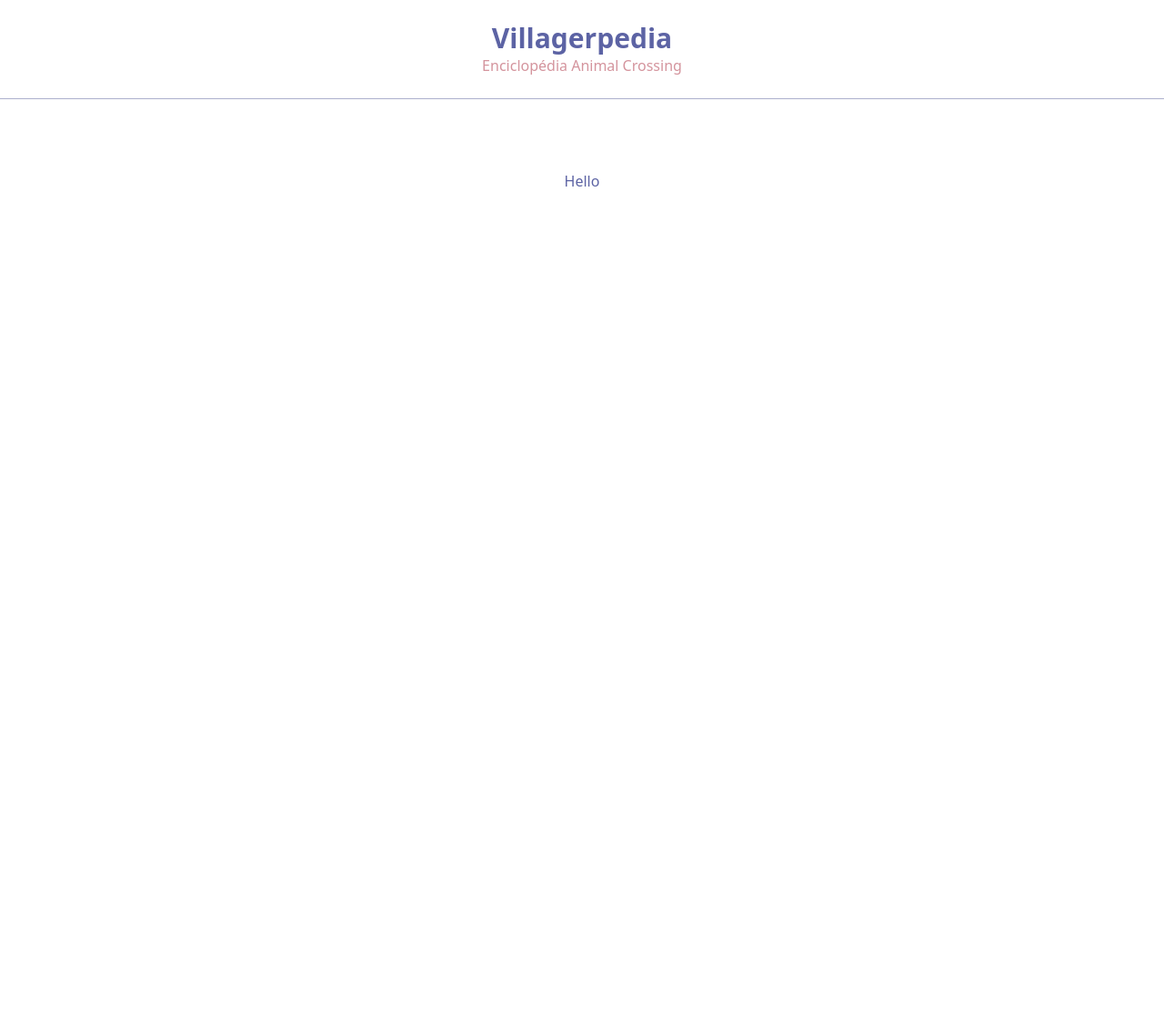
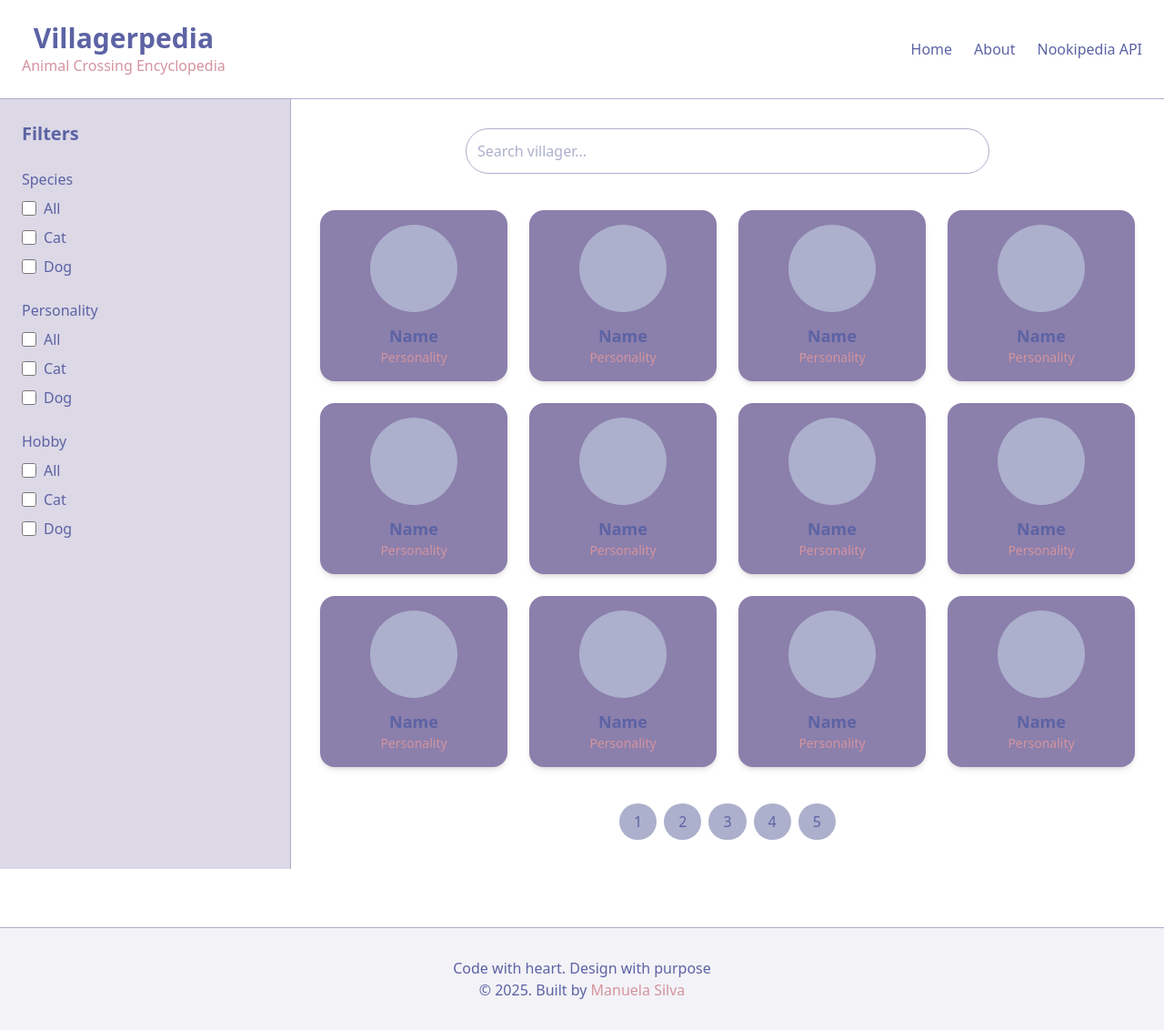
Before and after one commit to netuninho/villagerpedia, a Next.js app: page / in a window 1280 px wide. Shown: the whole page at 91% size. Before the commit the page ends 909 px from the top, so only its background shows below. Built offline with nearby package versions, Linux system fonts and the light colour scheme.

Commit message:
feat: layout home

```diff
--- a/src/app/layout.tsx
+++ b/src/app/layout.tsx
@@ -1,5 +1,6 @@
 import Header from "@/components/Header";
 import "../styles/output.css";
+import Footer from "@/components/Footer";
 
 export const metadata = {
   title: "Villagerpedia",
@@ -12,6 +13,7 @@
       <body className="bg-darkVanilla text-liberty min-h-screen font-sans antialiased">
         <Header/>
         {children}
+        <Footer/>
       </body>
     </html>
   );
--- a/src/app/page.tsx
+++ b/src/app/page.tsx
@@ -1,7 +1,67 @@
+import FilterGroup from "@/components/FilterGroup";
+
 export default function Home() {
   return (
-    <div className="font-sans grid grid-rows-[20px_1fr_20px] items-center justify-items-center min-h-screen p-8 pb-20 gap-16 sm:p-20">
-      <h1>Hello</h1>
-    </div>
+    <main className="flex flex-col md:flex-row min-h-screen bg-darkVanilla text-liberty">
+
+      {/* Sidebar / Filters */}
+      <aside className="w-full md:w-1/4 p-6 border-b md:border-b-0 md:border-r border-cadetBlue bg-lavenderPurple/30">
+        <h2 className="text-xl font-semibold mb-6 text-liberty">Filters</h2>
+
+        <FilterGroup
+          title="Species"
+          options={["All", "Cat", "Dog"]}
+        />
+
+        <FilterGroup
+          title="Personality"
+          options={["All", "Cat", "Dog"]}
+        />
+
+        <FilterGroup
+          title="Hobby"
+          options={["All", "Cat", "Dog"]}
+        />
+      </aside>
+
+      {/* Main content */}
+      <section className="flex-1 p-8">
+        {/* Search bar */}
+        <div className="max-w-xl mx-auto mb-10">
+          <input
+            type="text"
+            placeholder="Search villager..."
+            className="w-full p-3 rounded-full border border-cadetBlue bg-darkVanilla text-liberty placeholder:text-cadetBlue focus:outline-none focus:ring-2 focus:ring-parrotPink"
+          />
+        </div>
+
+        {/* Card of villagers */}
+        <div className="grid gap-6 grid-cols-[repeat(auto-fit,minmax(200px,1fr))]">
+          {[...Array(12)].map((_, i) => (
+            <div
+              key={i}
+              className="bg-lavenderPurple cursor-pointer rounded-2xl p-4 text-center shadow-md hover:shadow-lg hover:scale-[1.05] transition-all duration-200 ease-in-out"
+            >
+              <div className="mx-auto w-24 h-24 rounded-full bg-cadetBlue mb-3" />
+              <h2 className="text-darkVanilla text-lg font-semibold">Name</h2>
+              <p className="text-parrotPink text-sm">Personality</p>
+            </div>
+          ))}
+        </div>
+
+        {/* Pagination */}
+        <div className="flex justify-center gap-2 mt-10">
+          {[1, 2, 3, 4, 5].map((n) => (
+            <button
+              key={n}
+              type="button"
+              className="px-4 py-2 rounded-full cursor-pointer bg-cadetBlue text-darkVanilla hover:bg-liberty hover:text-parrotPink transition-all"
+            >
+              {n}
+            </button>
+          ))}
+        </div>
+      </section>
+    </main>
   );
 }
--- /dev/null
+++ b/src/components/FilterGroup.tsx
@@ -0,0 +1,26 @@
+interface FilterGroupProps {
+  title: string;
+  options: string[];
+}
+
+export default function FilterGroup({ title, options }: FilterGroupProps) {
+  return (
+    <div className="mb-6">
+      <h3 className="text-liberty font-medium mb-2">{title}</h3>
+      <div className="flex flex-col gap-2">
+        {options.map((option) => (
+          <label
+            key={option}
+            className="flex items-center gap-2 text-liberty cursor-pointer"
+          >
+            <input
+              type="checkbox"
+              className="accent-parrotPink w-4 h-4 rounded-md border-cadetBlue cursor-pointer"
+            />
+            <span>{option}</span>
+          </label>
+        ))}
+      </div>
+    </div>
+  );
+}
--- /dev/null
+++ b/src/components/Footer.tsx
@@ -0,0 +1,19 @@
+export default function Footer() {
+  return (
+    <footer className="mt-16 py-8 text-center border-t border-cadetBlue bg-lavenderPurple/10 text-liberty">
+        <p>Code with heart. Design with purpose</p>
+
+        <p>
+          © 2025. Built by{" "}
+          <a
+            href="https://github.com/netuninho"
+            target="_blank"
+            rel="noopener noreferrer"
+            className="text-parrotPink hover:underline transition-all duration-200"
+          >
+            Manuela Silva
+          </a>
+        </p>
+    </footer>
+  )
+}
--- a/src/components/Header.tsx
+++ b/src/components/Header.tsx
@@ -1,8 +1,27 @@
 export default function Header(){
   return (
-    <header className="p-6 text-center border-b border-cadetBlue">
-      <h1 className="text-3xl font-bold text-liberty">Villagerpedia</h1>
-      <p className="text-parrotPink">Enciclopédia Animal Crossing</p>
+    <header className="p-6 border-b border-cadetBlue flex items-center justify-between">
+     <div className="text-center">
+       <h1 className="text-3xl font-bold text-liberty">Villagerpedia</h1>
+      <p className="text-parrotPink">Animal Crossing Encyclopedia</p>
+     </div>
+
+     <nav aria-label="Main menu">
+      <ul className="flex gap-6 text-liberty font-medium">
+        <li>
+          <a href="/" rel="noopener noreferrer" target="_blank" className="hover:text-parrotPink transition-colors duration-200">Home</a>
+        </li>
+
+        <li>
+          <a href="/about" rel="noopener noreferrer" target="_blank" className="hover:text-parrotPink transition-colors duration-200">About</a>
+        </li>
+
+        <li>
+          <a href="https://api.nookipedia.com" rel="noopener noreferrer" target="_blank"
+          className="hover:text-parrotPink transition-colors duration-200">Nookipedia API</a>
+        </li>
+      </ul>
+     </nav>
     </header>
   )
 }
```
